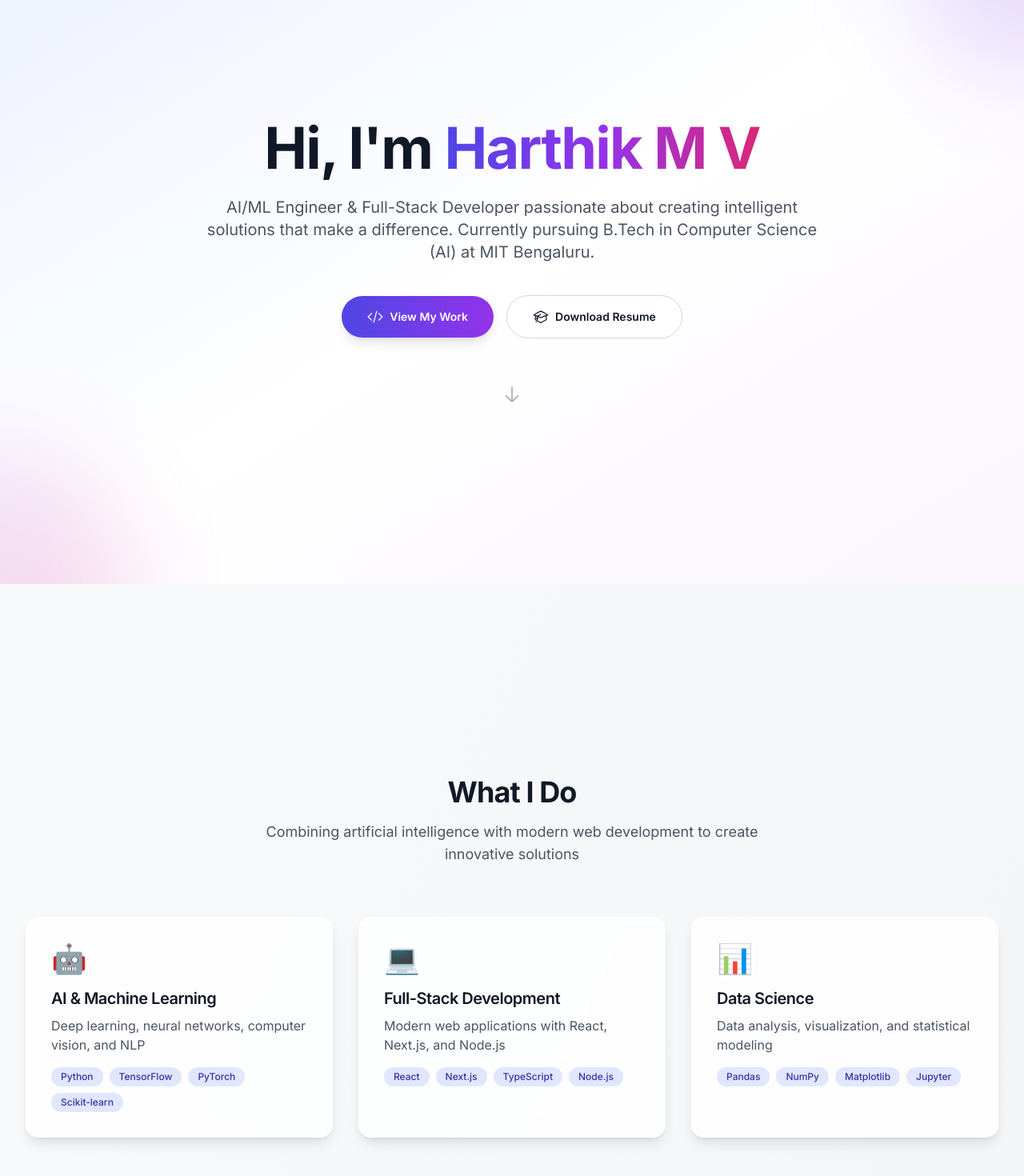
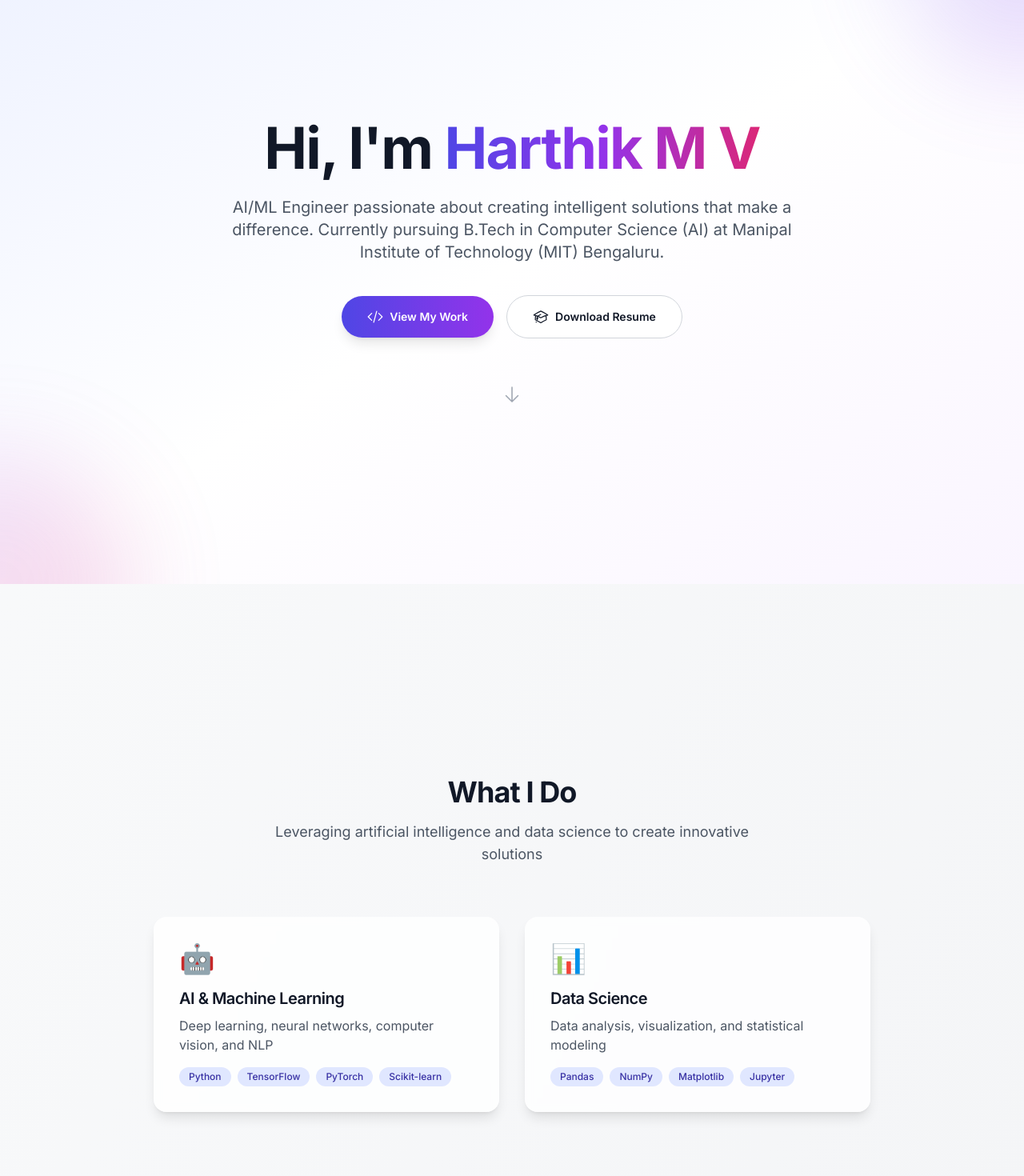
Before and after one commit to Harthik777/portfolio-website, a Next.js app: page / in a window 1280 px wide. Shown: the part 150-1620 px from the top of the page at 80% size. Built offline with nearby package versions, Linux system fonts and the light colour scheme.

Commit message:
update: remove Full-Stack Developer title and update university name - Removed Full-Stack Developer from hero section - Changed MIT Bengaluru to Manipal Institute of Technology (MIT) Bengaluru - Removed Full-Stack Development skill section - Updated skills grid layout for 2 items

```diff
--- a/src/app/page.tsx
+++ b/src/app/page.tsx
@@ -74,9 +74,9 @@ function HeroSection() {
             variants={fadeInUp}
             className="mx-auto mt-6 max-w-3xl text-lg leading-8 text-gray-600 dark:text-gray-300 sm:text-xl"
           >
-            AI/ML Engineer & Full-Stack Developer passionate about creating
+            AI/ML Engineer passionate about creating
             intelligent solutions that make a difference. Currently pursuing
-            B.Tech in Computer Science (AI) at MIT Bengaluru.
+            B.Tech in Computer Science (AI) at Manipal Institute of Technology (MIT) Bengaluru.
           </motion.p>
 
           <motion.div
@@ -119,12 +119,6 @@ function SkillsSection() {
       technologies: ['Python', 'TensorFlow', 'PyTorch', 'Scikit-learn'],
     },
     {
-      title: 'Full-Stack Development',
-      description: 'Modern web applications with React, Next.js, and Node.js',
-      icon: '💻',
-      technologies: ['React', 'Next.js', 'TypeScript', 'Node.js'],
-    },
-    {
       title: 'Data Science',
       description: 'Data analysis, visualization, and statistical modeling',
       icon: '📊',
@@ -152,7 +146,7 @@ function SkillsSection() {
             variants={fadeInUp}
             className="mx-auto mt-4 max-w-2xl text-lg text-gray-600 dark:text-gray-300"
           >
-            Combining artificial intelligence with modern web development to
+            Leveraging artificial intelligence and data science to
             create innovative solutions
           </motion.p>
         </motion.div>
@@ -162,7 +156,7 @@ function SkillsSection() {
           whileInView="animate"
           viewport={{ once: true }}
           variants={staggerContainer}
-          className="mt-16 grid gap-8 sm:grid-cols-2 lg:grid-cols-3"
+          className="mt-16 grid gap-8 sm:grid-cols-2 lg:grid-cols-2 max-w-4xl mx-auto"
         >
           {skills.map((skill, index) => (
             <motion.div
```
